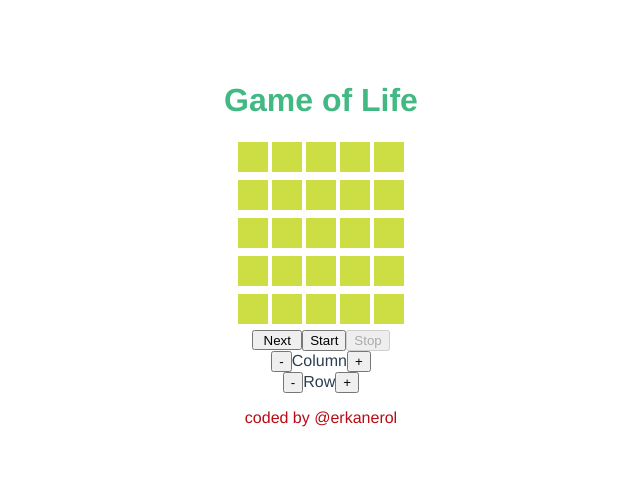
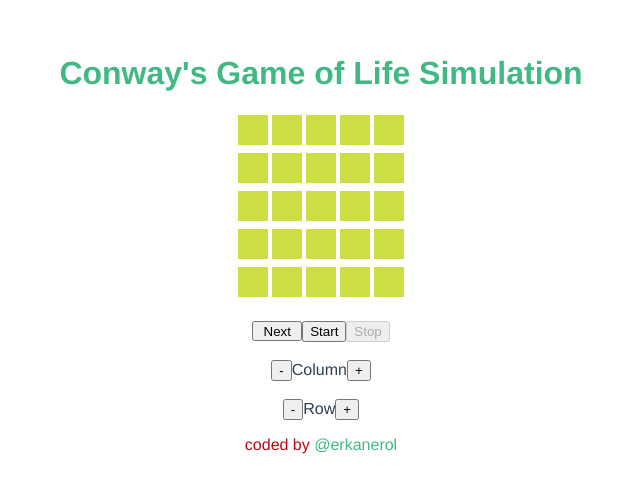
Before and after one commit to erkanerol/game-of-life, a Vue app: page / in a window 1280 px wide. Shown: the part 156-648 px from the top of the page, without its empty margins (319-959 px from the left). Built offline with nearby package versions, Linux system fonts and the light colour scheme; the HTML template or start-up script is replaced by a standard one.

Commit message:
some style improvements

```diff
--- a/src/components/MyFooter.vue
+++ b/src/components/MyFooter.vue
@@ -1,6 +1,6 @@
 <template>
   <div>
-    <p>{{ msg }}</p>
+    <p>{{ msg }} <a v-bind:href="blog">{{user}}</a></p>
   </div>
 </template>
 
@@ -8,7 +8,9 @@
 export default {
   data () {
     return {
-      msg: 'coded by @erkanerol'
+      msg: 'coded by ',
+      user: '@erkanerol',
+      blog: 'https://erkanerol.github.io/'
     }
   },
   name: 'my-footer'
--- a/src/components/MyTitle.vue
+++ b/src/components/MyTitle.vue
@@ -1,6 +1,6 @@
 <template>
   <div class="mytitle">
-    <h1>{{ msg }}</h1>
+     <h1>{{ msg }}</h1>
   </div>
 </template>
 
@@ -10,7 +10,7 @@
 export default {
   data () {
     return {
-      msg: 'Game of Life'
+      msg: 'Conway\'s Game of Life Simulation'
     }
   },
   name: 'my-title'
```
Also changed, not shown: src/components/GameBoard.vue (+6 -5 lines), 9 other files (tests, documents, lock files or other folders).
